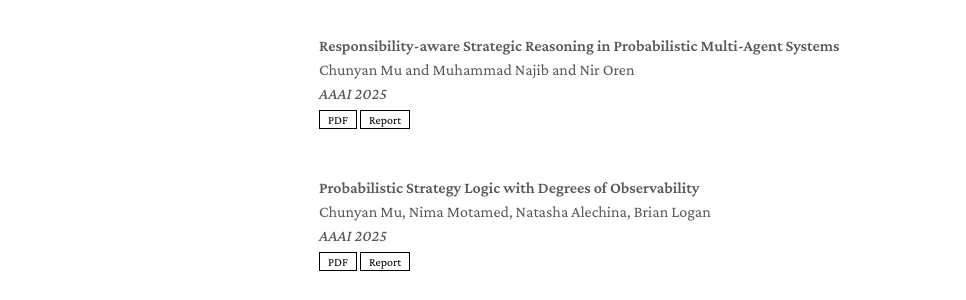
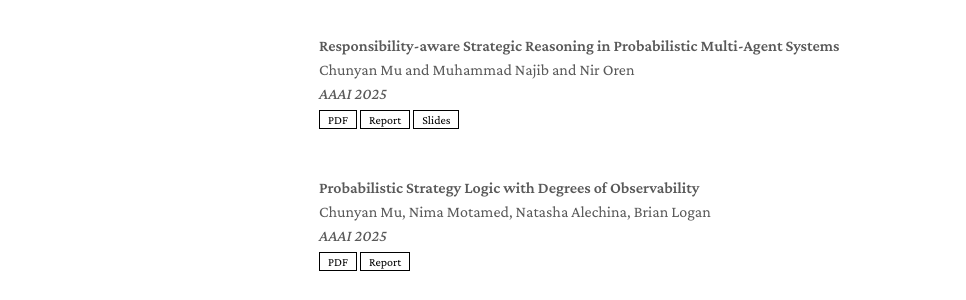
Before and after one commit to cmu777/cmu777.github.io, a Jekyll site: the page built from index.md, in a window 1280 px wide and 1309 px high. Shown: the part 471-771 px from the top of the window, without its empty margins (153-1119 px from the left). Built offline with Jekyll 4.4.1, drawn with Linux system fonts in a browser that asks for light colours; a style sheet for code colours, icons or effects is not loaded.

Commit message:
Add slides link for AAAI 2025 publication

```diff
--- a/_data/publications.yml
+++ b/_data/publications.yml
@@ -30,6 +30,7 @@ main:
     conference: AAAI 2025
     pdf: assets/files/aaai25a.pdf
     report: https://arxiv.org/pdf/2411.00146
+    slides: assets/files/aaai25-slides.pdf
     code: #https://github.com/MrGiovanni/ContinualLearning
     bibtex: #https://bib.yliu.me/MICCAI23.txt
     image: #./assets/img/teaser_example_2.png
```
